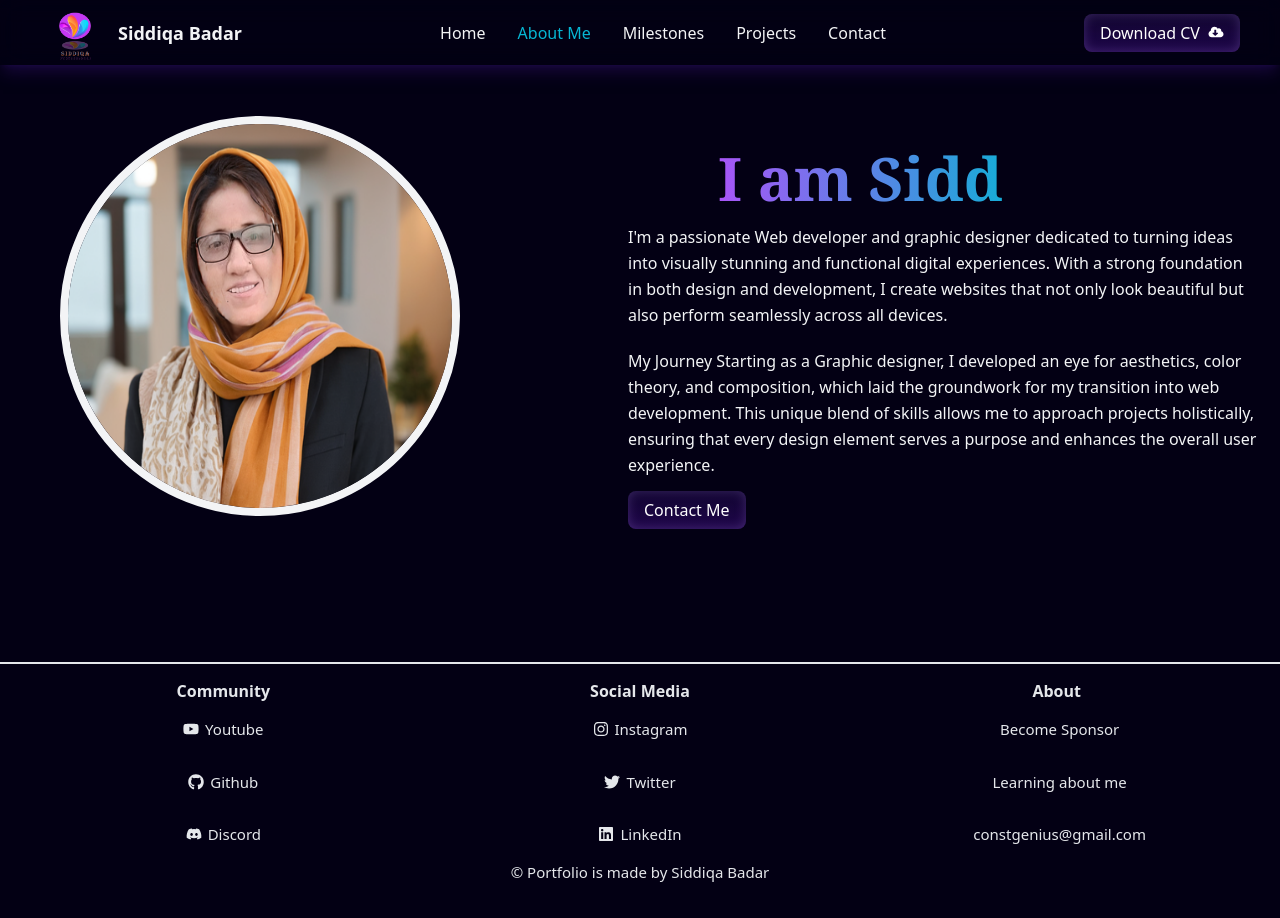
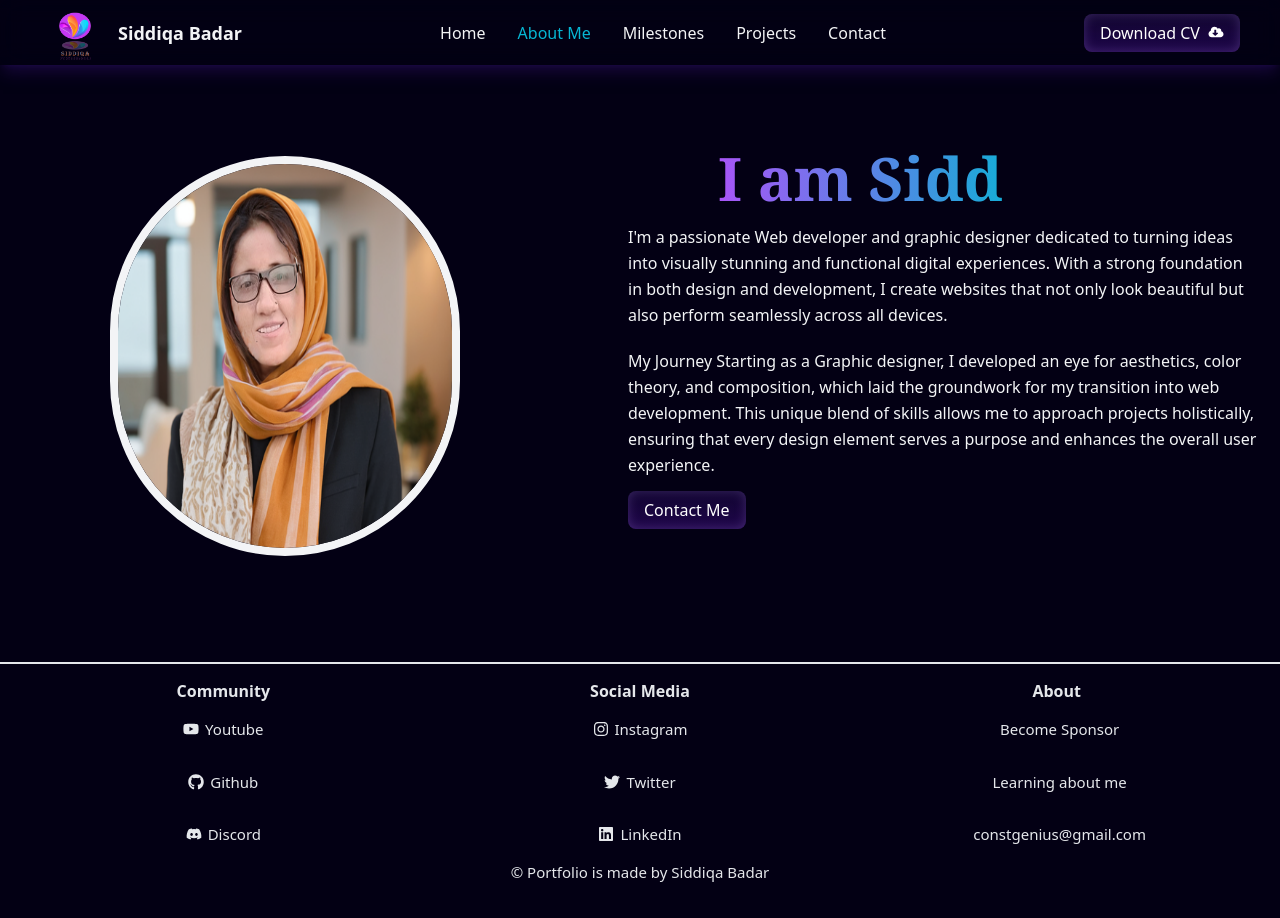
Before and after one commit to Siddiqa77/Nextjs-Milestone2-Project-Portfolio, a Next.js app: page /about in a window 1280 px wide. Built offline with nearby package versions, Linux system fonts and the light colour scheme; a web font is replaced by a local one.

Commit message:
new commit

```diff
--- a/src/app/about/page.tsx
+++ b/src/app/about/page.tsx
@@ -16,7 +16,7 @@ const About = () => {
           <div className="lg:max-w-lg lg:w-full md:w-1/2 w-5/6 mb-10 md:mb-0">
             <div className="flex justify-end  h-[250px] w-50  mr-[60px] mx-10 md: mb-[200px] md:mr-15 lg:w-[400px] lg:mt-5">
               <img
-                className="rounded-full w-[400px] h-[200px] bg-gray-100  md:h-[450px] lg:w-[400px] lg:h-[400px] border-8 border-gray-100 transition ease-in-out delay-150 hover:-translate-y-1 hover:scale-110 duration-300 ... "
+                className="rounded-full w-[300px] h-[250px] mt-10 bg-gray-100  md:h-[400px] lg:w-[350px] lg:h-[400px] border-8 border-gray-100 transition ease-in-out delay-150 hover:-translate-y-1 hover:scale-110 duration-300 ... "
                 src="professional.png"
                 alt=""
               />
```
